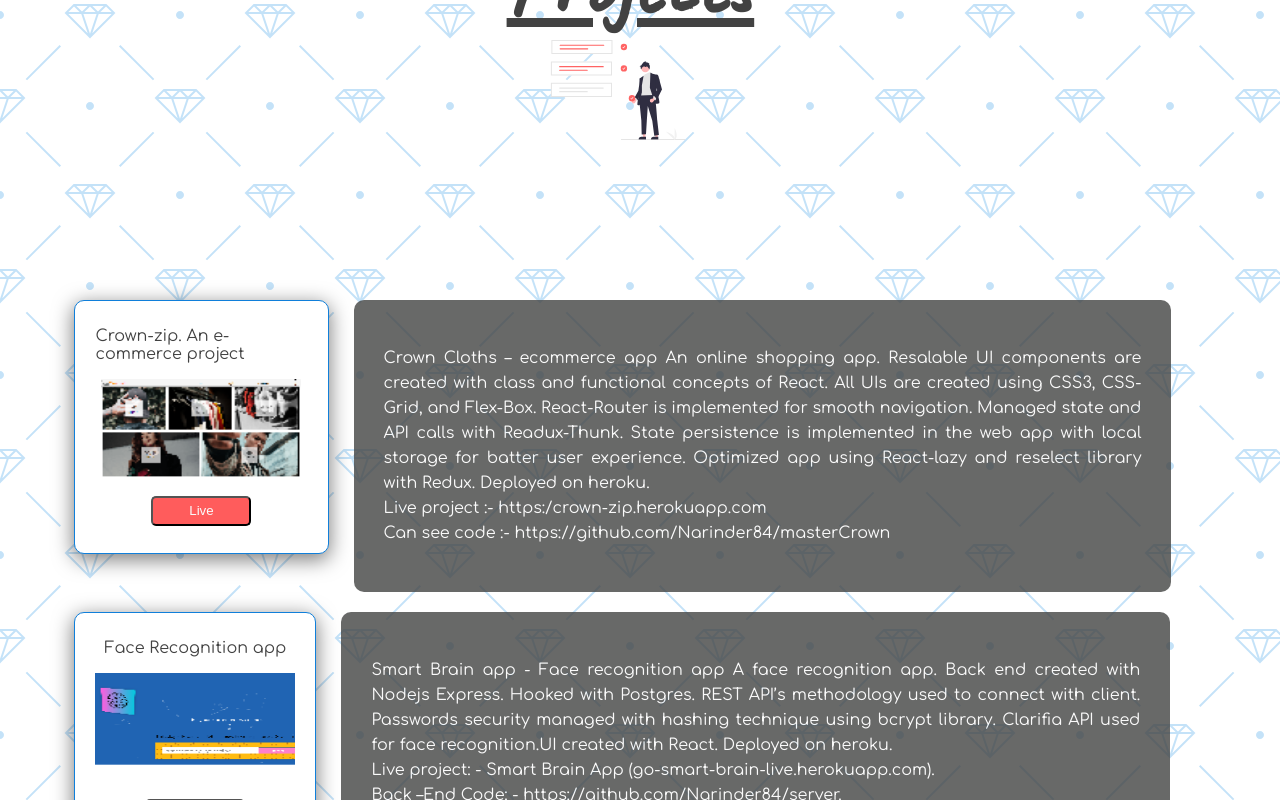
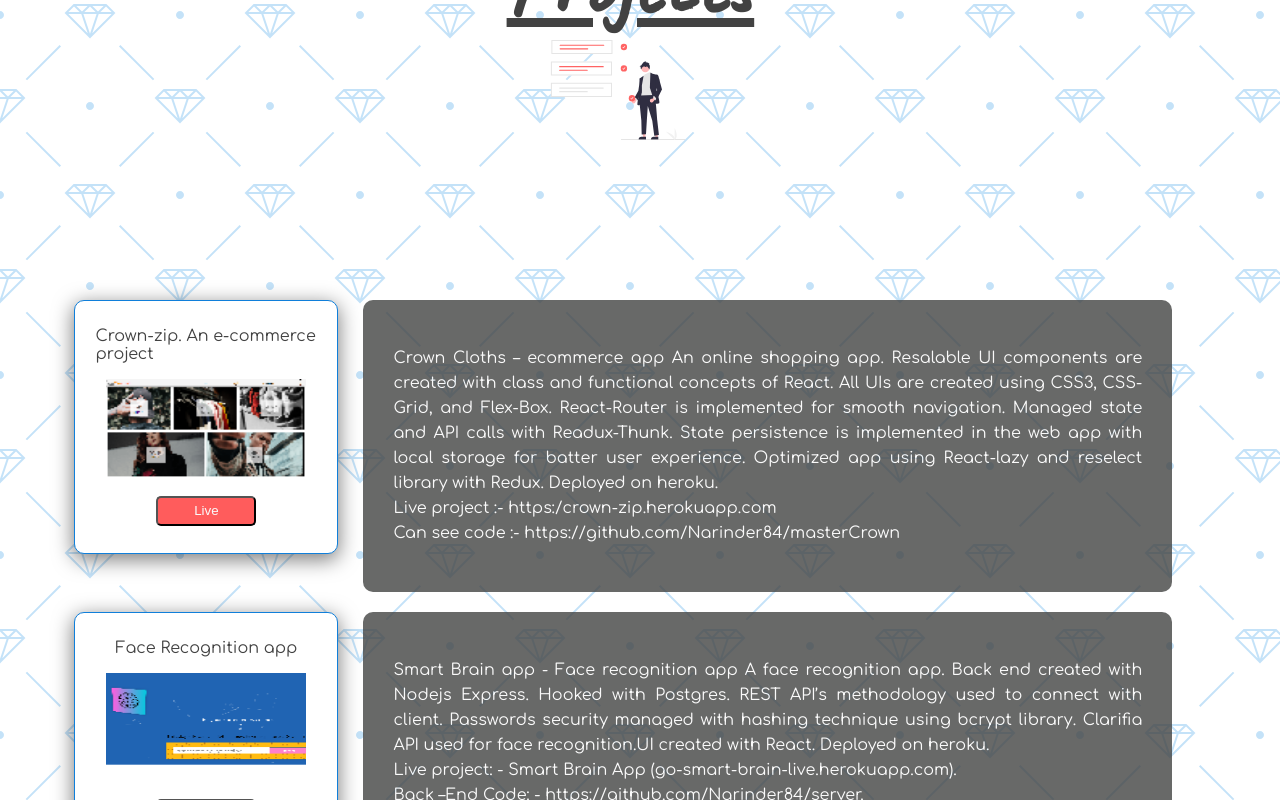
Before and after one commit to Narinder84/dream-projects, a React (Create React App) app: page / in a window 1280 px wide. Shown: the part 2774-3574 px from the top of the page. Built offline with nearby package versions, Linux system fonts and the light colour scheme.

Commit message:
change to UImaster

```diff
--- a/src/components/darkLightMode/darkLightComponents/lightDark.project/lightDark.project.styles.css
+++ b/src/components/darkLightMode/darkLightComponents/lightDark.project/lightDark.project.styles.css
@@ -28,7 +28,6 @@ h1 {
 	flex-direction: column;
 	display: flex;
 	box-sizing: border-box;
-	/* border: red 2px solid; */
 	width: 90vw;
 	height: 110vh;
 	padding: 20px;
@@ -37,12 +36,12 @@ h1 {
 	display: flex;
 	margin-bottom: 20px;
 }
-.image-container {
-}
+
 #image-container {
 	display: flex;
 	flex-direction: column;
 	align-items: center;
+	width: 300px;
 }
 .primary {
 	background: var(--primary-color);
```
